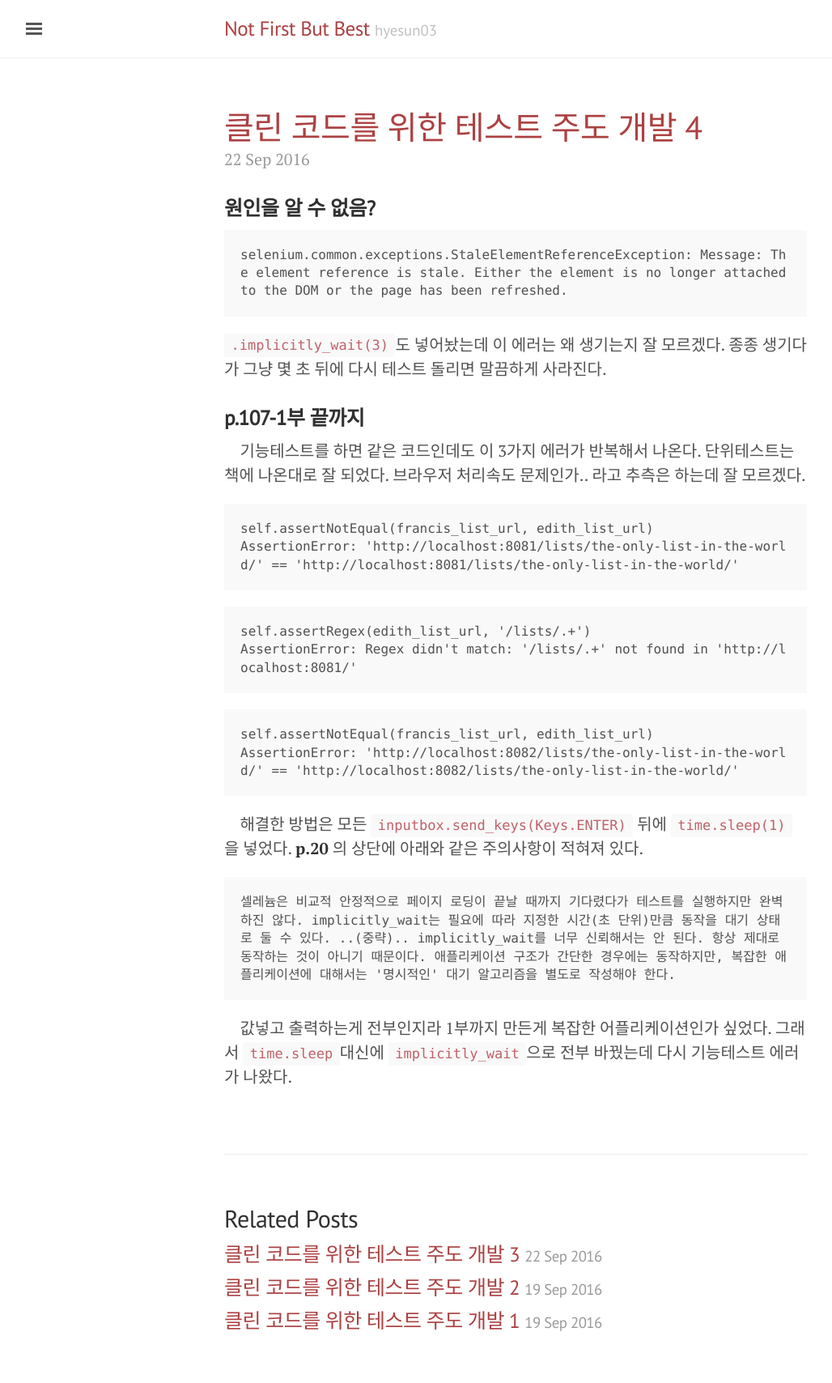
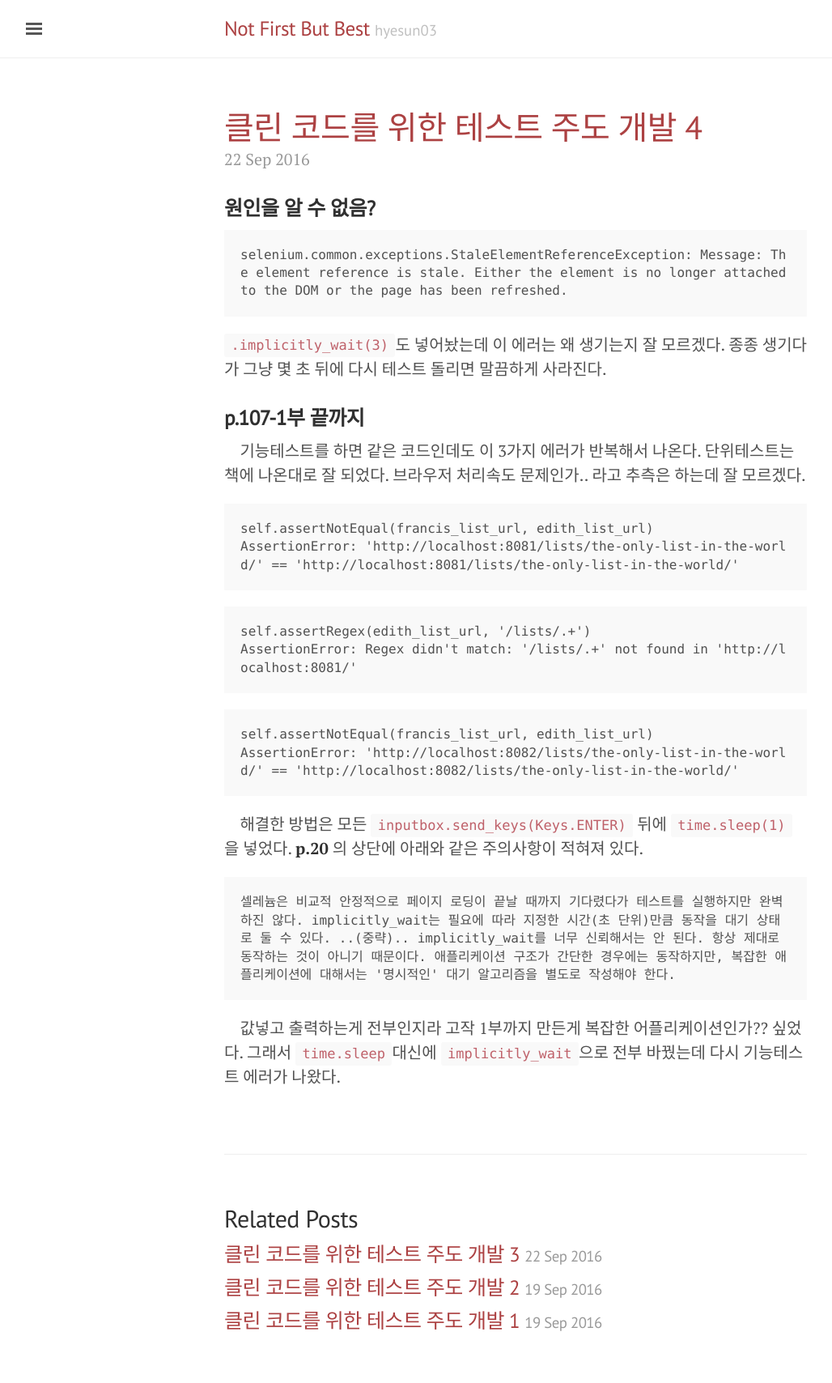
Before and after one commit to hyesun03/hyesun03.github.io, a Jekyll site: the page built from _posts/2016-09-22-djangoTDD04.md, in a window 1280 px wide. Shown: the whole page at 81% size, without its empty margins (3-1031 px from the left). Built offline with Jekyll 4.4.1, drawn with Linux system fonts in a browser that asks for light colours; comment, search, counter and statistics services are not loaded.

```diff
--- a/_posts/2016-09-22-djangoTDD04.md
+++ b/_posts/2016-09-22-djangoTDD04.md
@@ -22,4 +22,4 @@ AssertionError: 'http://localhost:8082/lists/the-only-list-in-the-world/' == 'ht
 &nbsp;&nbsp;&nbsp; 해결한 방법은 모든 `inputbox.send_keys(Keys.ENTER)` 뒤에 `time.sleep(1)`을 넣었다. **p.20** 의 상단에 아래와 같은 주의사항이 적혀져 있다.
 <pre>셀레늄은 비교적 안정적으로 페이지 로딩이 끝날 때까지 기다렸다가 테스트를 실행하지만 완벽하진 않다. implicitly_wait는 필요에 따라 지정한 시간(초 단위)만큼 동작을 대기 상태로 둘 수 있다. ..(중략).. implicitly_wait를 너무 신뢰해서는 안 된다. 항상 제대로 동작하는 것이 아니기 때문이다. 애플리케이션 구조가 간단한 경우에는 동작하지만, 복잡한 애플리케이션에 대해서는 '명시적인' 대기 알고리즘을 별도로 작성해야 한다.</pre>
 
-&nbsp;&nbsp;&nbsp; 값넣고 출력하는게 전부인지라 1부까지 만든게 복잡한 어플리케이션인가 싶었다. 그래서 `time.sleep`대신에 `implicitly_wait`으로 전부 바꿨는데 다시 기능테스트 에러가 나왔다.
+&nbsp;&nbsp;&nbsp; 값넣고 출력하는게 전부인지라 고작 1부까지 만든게 복잡한 어플리케이션인가?? 싶었다. 그래서 `time.sleep`대신에 `implicitly_wait`으로 전부 바꿨는데 다시 기능테스트 에러가 나왔다.
```
Also changed, not shown: public/apple-touch-icon-precomposed.png, public/favicon.ico, 1 other file.
